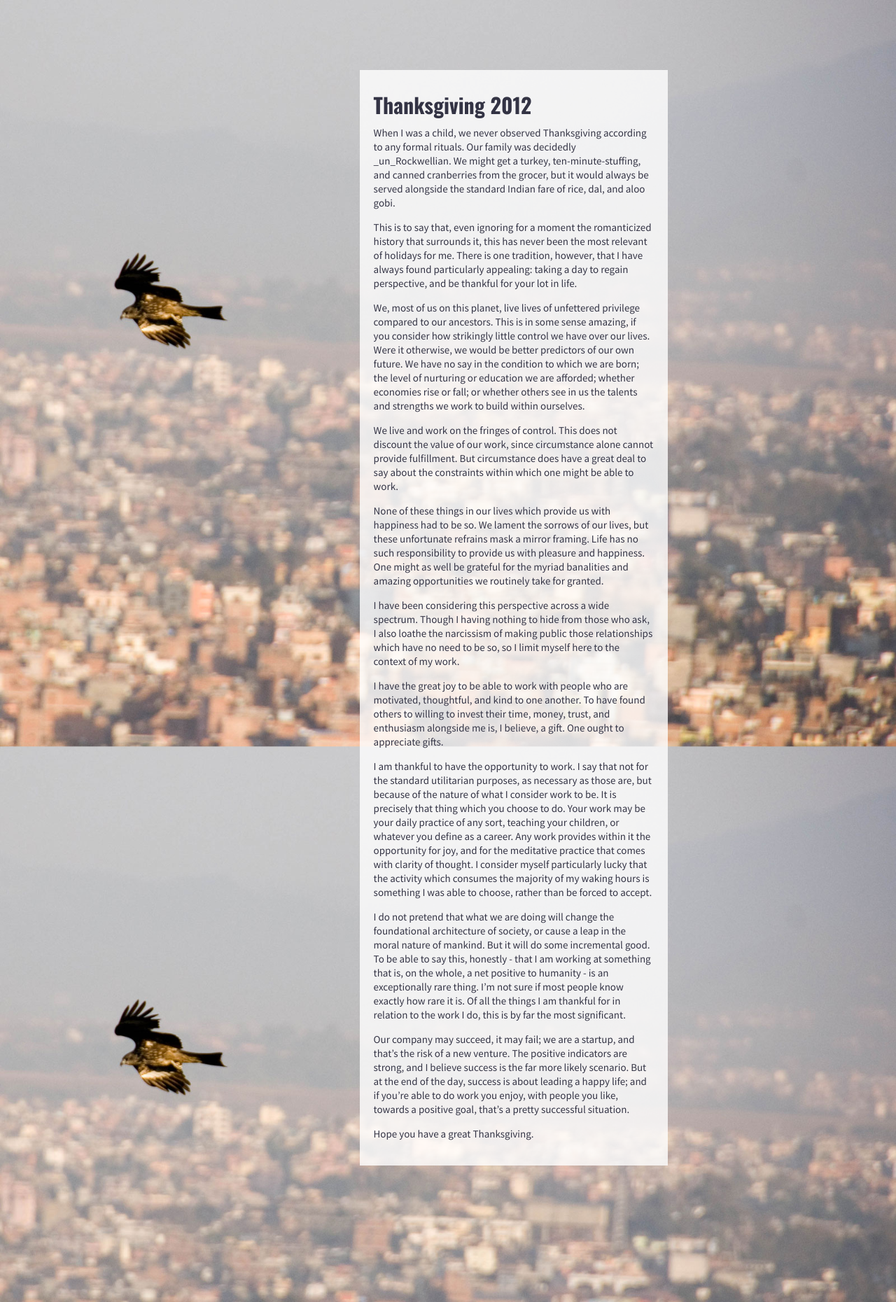
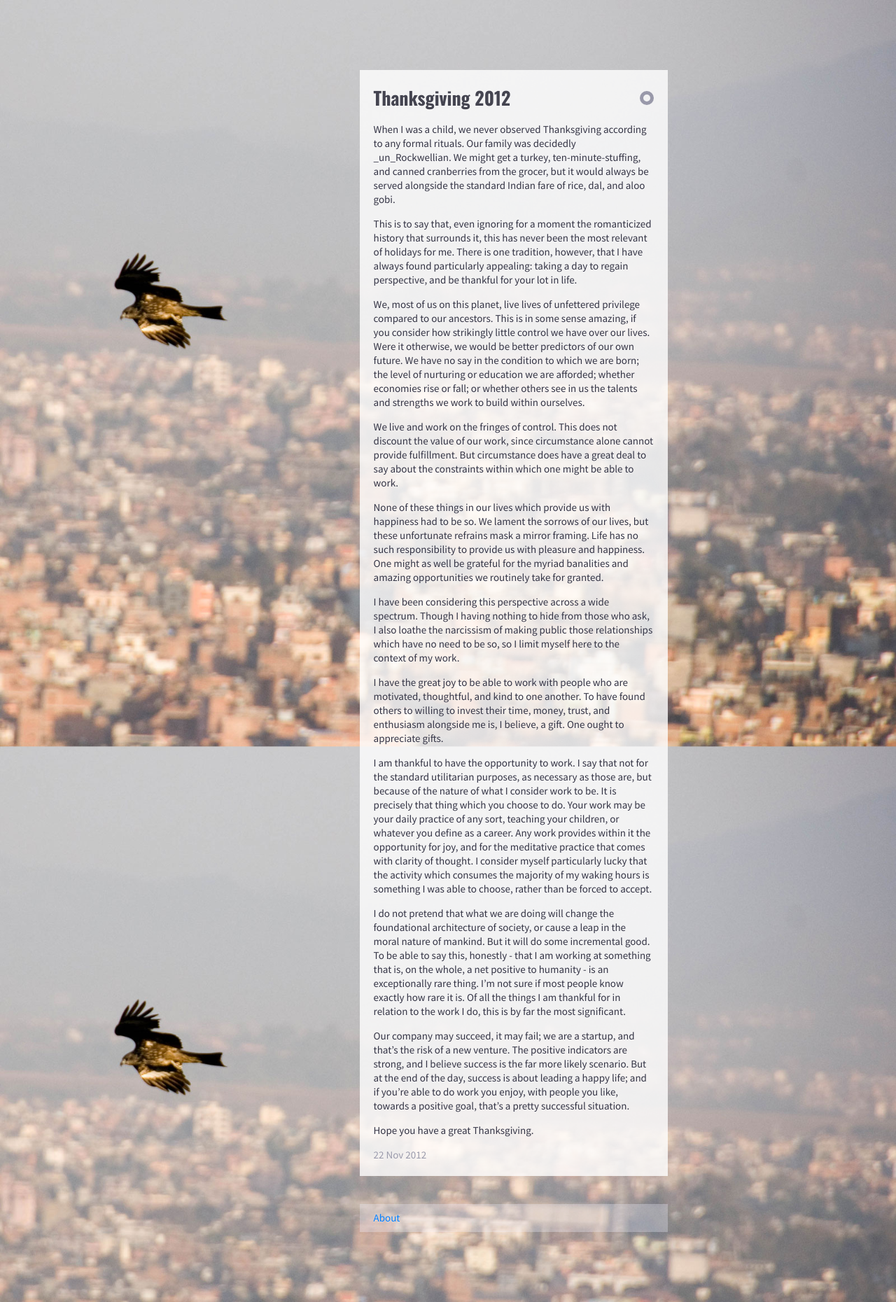
Before and after one commit to barunio/barunio.github.com, a Jekyll site: the page built from index.md, in a window 1280 px wide. Shown: the whole page at 70% size. Built offline with Jekyll 4.4.1, drawn with Linux system fonts in a browser that asks for light colours.

Commit message:
move post to a page, add about page

```diff
--- /dev/null
+++ b/_includes/footer.html
@@ -0,0 +1,3 @@
+<div id='footer'>
+  <a href='/about.html'>About</a>
+</div>
--- /dev/null
+++ b/_includes/pagestyle.html
@@ -0,0 +1,6 @@
+{% if page.custom_css %}
+  <link rel="stylesheet" href="{{site.baseurl}}/styles/{{ page.id | replace:'/','_' | replace_first:'_','' }}.css" />
+{% elsif page.index %}
+  {% assign first_post = site.posts.first %}
+  <link rel="stylesheet" href="{{site.baseurl}}/styles/{{ first_post.id | replace:'/','_' | replace_first:'_','' }}.css" />
+{% endif %}
--- /dev/null
+++ b/_includes/post_date.html
@@ -0,0 +1,7 @@
+<span class='date'>
+  {% if page.index %}
+    {{ site.posts.first.date | date_to_string }}
+  {% else %}
+    {{ page.date | date_to_string }}
+  {% endif %}
+</span>
--- a/_layouts/default.html
+++ b/_layouts/default.html
@@ -7,23 +7,11 @@
     <link href='http://fonts.googleapis.com/css?family=Oswald:700' rel='stylesheet' type='text/css'>
     <link rel="stylesheet" href="{{site.baseurl}}/style.css" />
     {% include background.css %}
+    {% include pagestyle.html %}
   </head>
   <body>
-    <div id='{{page.id}}'>
-      <h1>{{page.title}}</h1>
-      {{ content }}
-     </div>
-
-    <script type="text/javascript">
-      var _gaq = _gaq || [];
-      _gaq.push(['_setAccount', 'UA-309630-1']);
-      _gaq.push(['_trackPageview']);
-
-      (function() {
-        var ga = document.createElement('script'); ga.type = 'text/javascript'; ga.async = true;
-        ga.src = ('https:' == document.location.protocol ? 'https://ssl' : 'http://www') + '.google-analytics.com/ga.js';
-        var s = document.getElementsByTagName('script')[0]; s.parentNode.insertBefore(ga, s);
-      })();
-    </script>
+    {{ content }}
+    {% include google_analytics.html %}
+    {% include footer.html %}
   </body>
 </html>
--- /dev/null
+++ b/_layouts/index.html
@@ -0,0 +1,12 @@
+---
+layout: default
+---
+
+{% assign post=site.posts.first %}
+
+<div id="post">
+  <h1>{{ post.title }}</h1>
+  <a href='{{ site.posts.first.url }}' class='permalink'></a>
+  {{ content }}
+  {% include post_date.html %}
+</div>
--- a/index.md
+++ b/index.md
@@ -1,74 +1,7 @@
 ---
-layout: default
-title: Thanksgiving 2012
-background: hawk_over_kathmandu.jpg
-background-position: left center
-id: thanksgiving2012
+layout: index
+title: Barun Singh
+index: true
 ---
 
-When I was a child, we never observed Thanksgiving according to any formal
-rituals. Our family was decidedly _un_Rockwellian. We might
-get a turkey, ten-minute-stuffing, and canned cranberries from the grocer, but
-it would always be served alongside the standard Indian fare of rice, dal, and
-aloo gobi.
-
-This is to say that, even ignoring for a moment the romanticized
-history that surrounds it, this has never been the most relevant of holidays
-for me. There is one tradition, however, that I have always found particularly
-appealing: taking a day to regain perspective, and be thankful for your lot in
-life.
-
-We, most of us on this planet, live lives of unfettered privilege compared to
-our ancestors. This is in some sense amazing, if you consider how strikingly little
-control we have over our lives. Were it otherwise, we would be better predictors of
-our own future. We have no say in the condition to which we are born; the
-level of nurturing or education we are afforded; whether economies rise or
-fall; or whether others see in us the talents and strengths we work to build
-within ourselves.
-
-We live and work on the fringes of control. This does not discount the value
-of our work, since circumstance alone cannot provide fulfillment. But
-circumstance does have a great deal to say about the constraints within which one
-might be able to work.
-
-None of these things in our lives which provide us with happiness had to be so.
-We lament the sorrows of our lives, but these unfortunate refrains mask a
-mirror framing. Life has no such responsibility to provide us with pleasure
-and happiness. One might as well be grateful for the myriad banalities and
-amazing opportunities we routinely take for granted.
-
-I have been considering this perspective across a wide spectrum. Though
-I having nothing to hide from those who ask, I also loathe the narcissism of
-making public those relationships which have no need to be so, so I limit
-myself here to the context of my work.
-
-I have the great joy to be able to work with people who are motivated,
-thoughtful, and kind to one another. To have found others to willing to invest
-their time, money, trust, and enthusiasm alongside me is, I believe, a gift.
-One ought to appreciate gifts.
-
-I am thankful to have the opportunity to work. I say that not for the standard
-utilitarian purposes, as necessary as those are, but because of the nature of
-what I consider work to be. It is precisely that thing which you choose to do.
-Your work may be your daily practice of any sort, teaching your children, or
-whatever you define as a career. Any work provides within it the opportunity for
-joy, and for the meditative practice that comes with clarity of thought. I
-consider myself particularly lucky that the activity which consumes the majority of
-my waking hours is something I was able to choose, rather than be forced to
-accept.
-
-I do not pretend that what we are doing will change the foundational
-architecture of society, or cause a leap in the moral nature of mankind. But it
-will do some incremental good. To be able to say this, honestly - that I am
-working at something that is, on the whole, a net positive to humanity - is an
-exceptionally rare thing. I'm not sure if most people know exactly how rare it
-is. Of all the things I am thankful for in relation to the work I do, this is
-by far the most significant.
-
-Our company may succeed, it may fail; we are a startup, and that's the risk of
-a new venture. The positive indicators are strong, and I believe success is the
-far more likely scenario. But at the end of the day, success is about leading a
-happy life; and if you're able to do work you enjoy, with people you like,
-towards a positive goal, that's a pretty successful situation.
-
-Hope you have a great Thanksgiving.
+{{ site.posts.first.content }}
--- a/style.css
+++ b/style.css
@@ -3,17 +3,53 @@ body {
   font-size: 15px;
   line-height: 20px;
   color: #334;
-  text-shadow: -1px 0 0 rgba(255,255,255,0.4);
-}
-
-#thanksgiving2012 {
-  margin: 100px auto 100px 40%;
-  width: 400px;
-  padding: 20px;
-  background: rgba(255,255,255,0.8);
+  text-shadow: 0 1px 0 rgba(255,255,255,0.4);
 }
 
 h1 {
   font-family: 'Oswald', sans-serif;
-  color: 445;
+  color: #444450;
+  font-size: 26px;
+  line-height: 40px;
+  margin: 0;
 }
+
+#post {
+  position: relative;
+}
+
+#post .date {
+  color: #9999aa;
+}
+
+a, a:hover, a:visited, a:active, a:focus {
+  color: #007fff;
+}
+
+a {
+  text-decoration: none;
+}
+
+a.permalink {
+  display: block;
+  width: 20px;
+  height: 20px;
+  position: absolute;
+  top: 30px;
+  right: 20px;
+}
+a.permalink:after {
+  content: '';
+  display: block;
+  position: absolute;
+  top: 0;
+  right: 0;
+  width: 10px;
+  height: 10px;
+  border: solid 5px #99a;
+  -moz-border-radius: 50%;
+  border-radius: 50%;
+}
+a.permalink:hover:after {
+  border-color: #337;
+}
--- /dev/null
+++ b/styles/2012_11_22_thanksgiving.css
@@ -0,0 +1,26 @@
+---
+---
+html {
+  background-image: url({{site.baseurl}}/images/hawk_over_kathmandu.jpg);
+  background-repeat: no-repeat;
+  background-position: left center;
+  background-attachment: fixed;
+  -webkit-background-size: cover;
+  -moz-background-size: cover;
+  -o-background-size: cover;
+  background-size: cover;
+}
+
+#post {
+  margin: 100px auto 40px 40%;
+  width: 400px;
+  padding: 20px;
+  background: rgba(255,255,255,0.8);
+}
+
+#footer {
+  margin: 0 0 100px 40%;
+  width: 400px;
+  padding: 10px 20px;
+  background: rgba(240, 240, 255, 0.3);
+}
```
Also changed, not shown: _includes/google_analytics.html (added, +11 -0 lines), _layouts/post.html (added, +9 -0 lines), _posts/2012-11-22-thanksgiving.md (added, +72 -0 lines), about.html (added, +12 -0 lines), styles/about.css (added, +32 -0 lines), images/barun.jpg (added).
